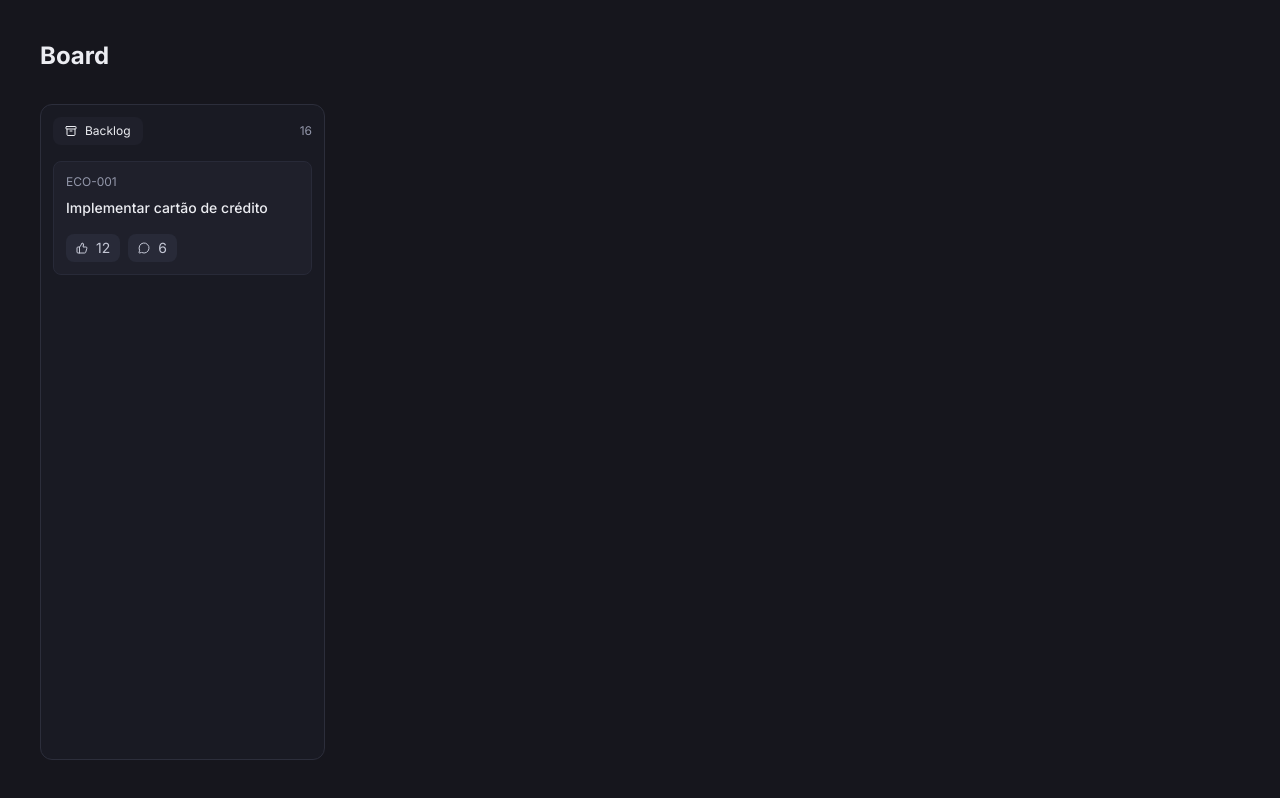
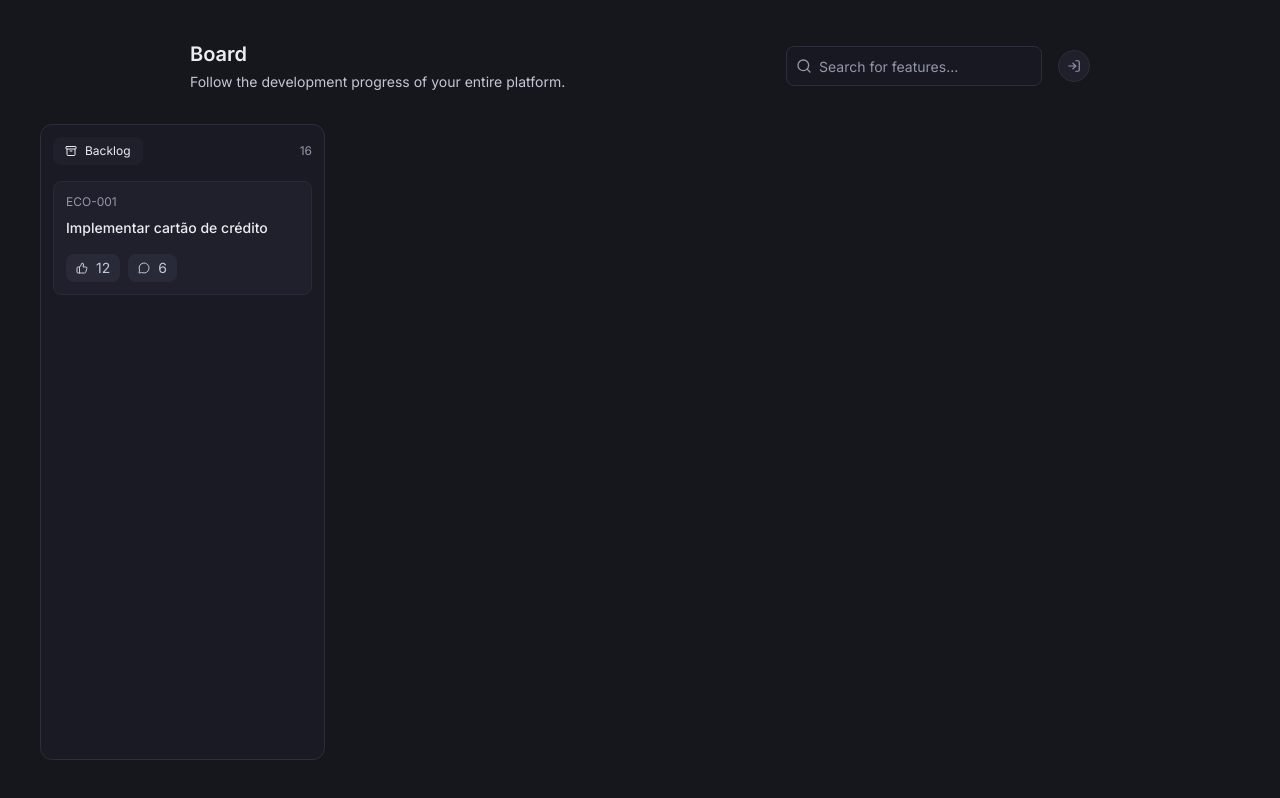
Before and after one commit to PabloXT14/board-app, a Next.js app: page / in a window 1280 px wide. Built offline with nearby package versions, Linux system fonts and the light colour scheme.

Commit message:
feat: create header structure

```diff
--- /dev/null
+++ b/src/app/(board)/header.tsx
@@ -0,0 +1,38 @@
+import { LogInIcon, SearchIcon } from "lucide-react"
+
+import { Input } from "@/components/input"
+
+export const Header = () => {
+  return (
+    <header className="mx-auto flex w-full max-w-225 items-center justify-between">
+      {/* TITLE */}
+      <div className="space-y-1">
+        <h1 className="font-semibold text-xl">Board</h1>
+
+        <p className="text-navy-100 text-sm">
+          Follow the development progress of your entire platform.
+        </p>
+      </div>
+
+      {/* SEARCH & FILTER */}
+      <div className="flex items-center gap-4">
+        <div className="relative">
+          <SearchIcon className="pointer-events-none absolute top-1/2 left-2.5 size-4 -translate-y-1/2 text-navy-200" />
+
+          <Input
+            type="text"
+            placeholder="Search for features..."
+            className="max-w-67.5 pl-8"
+          />
+        </div>
+
+        <button
+          type="button"
+          className="flex size-8 items-center justify-center rounded-full border border-navy-500 bg-navy-700 transition-colors duration-150 hover:bg-navy-600"
+        >
+          <LogInIcon className="size-3.5 text-navy-200" />
+        </button>
+      </div>
+    </header>
+  )
+}
--- a/src/app/(board)/layout.tsx
+++ b/src/app/(board)/layout.tsx
@@ -1,3 +1,5 @@
+import { Header } from "./header"
+
 export default function BoardLayout({
   children,
 }: Readonly<{
@@ -5,10 +7,7 @@ export default function BoardLayout({
 }>) {
   return (
     <div className="mx-auto flex h-dvh w-full max-w-412.5 flex-col gap-8 p-10">
-      {/* HEADER */}
-      <header>
-        <h1 className="font-bold text-2xl">Board</h1>
-      </header>
+      <Header />
 
       {children}
     </div>
--- /dev/null
+++ b/src/components/input/index.tsx
@@ -0,0 +1,17 @@
+import type { ComponentProps } from "react"
+import { twMerge } from "tailwind-merge"
+
+type InputProps = ComponentProps<"input">
+
+export const Input = ({ className, ...props }: InputProps) => {
+  return (
+    <input
+      className={twMerge(
+        "flex h-10 items-center rounded-lg border-[0.5px] border-navy-500 bg-navy-900 px-3 text-sm placeholder-navy-200",
+        "outline-none focus-visible:ring-2 focus-visible:ring-navy-400 focus-visible:ring-offset-2 focus-visible:ring-offset-navy-950",
+        className,
+      )}
+      {...props}
+    />
+  )
+}
```
